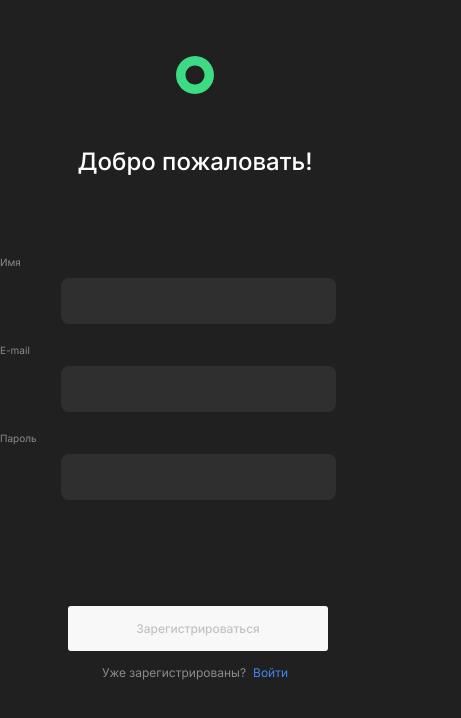
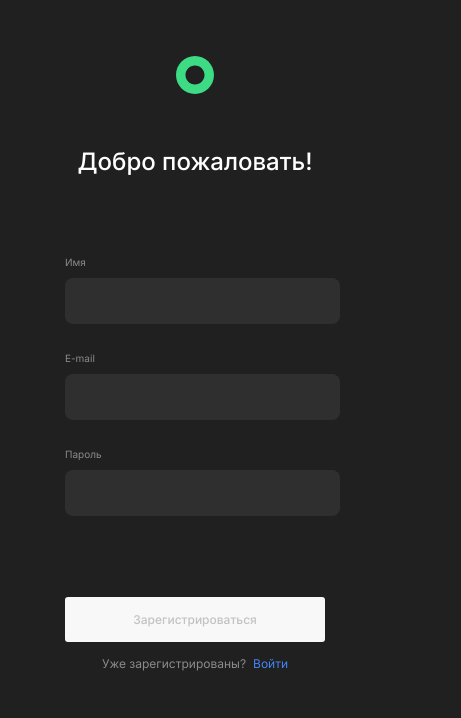
Before and after one commit to DeKolpakov/movies-explorer-frontend, a React (Create React App) app: page /signup in a window 390 px wide. Shown: the top 718 px of the page, 461 px wide, since content can reach past the window. Built offline with nearby package versions, Linux system fonts and the light colour scheme.

Commit message:
fix: исправлена регистрация, валидация и отображение ошибок

```diff
--- a/src/components/Login/Login.jsx
+++ b/src/components/Login/Login.jsx
@@ -1,18 +1,21 @@
-import React from 'react';
+import React, {useState} from 'react';
 import {Link} from 'react-router-dom';
 import logo from '../../images/logo.svg';
 import Button from '../Button/Button';
 import useFormValidator from '../../utils/useFormValidator';
 
-function Login({handleLogin, loginMessage, loginError, isLoading}) {
+function Login({handleLogin, loginMessage, loginError}) {
+  const [isLoading, setIsLoading] = useState(false);
+
   const validation = useFormValidator();
+  const isFormValid = validation.isValid;
 
-  function handleSubmit(e) {
+  const handleSubmit = async (e) => {
     e.preventDefault();
-    handleLogin(validation.values);
-  }
-
-  const isFormValid = validation.isValid;
+    setIsLoading(true);
+    await handleLogin(validation.values);
+    setIsLoading(false);
+  };
 
   return (
     <section className='login'>
@@ -23,7 +26,7 @@ function Login({handleLogin, loginMessage, loginError, isLoading}) {
       <form className='login__form' id='login__form' name='login__form' onSubmit={handleSubmit} noValidate>
         <p className='login__input-name'>E-mail</p>
         <input
-          className='login__input'
+          className={`login__input ${validation.errors.email ? 'login__input_novalide' : ''}`}
           id='email'
           name='email'
           type='email'
@@ -33,9 +36,12 @@ function Login({handleLogin, loginMessage, loginError, isLoading}) {
           disabled={isLoading}
           required
         />
+        <span className='login__error' id='login__error'>
+          {validation.errors.email}
+        </span>
         <p className='login__input-name'>Пароль</p>
         <input
-          className={`login__input ${!isFormValid ? 'login__input_novalide' : ''}`}
+          className={`login__input ${validation.errors.password ? 'login__input_novalide' : ''}`}
           id='password'
           name='password'
           type='password'
@@ -46,7 +52,7 @@ function Login({handleLogin, loginMessage, loginError, isLoading}) {
           required
         />
         <span className='login__error' id='login__error'>
-          {[validation.errors.email, validation.errors.password, loginError].find(Boolean)}
+          {[validation.errors.password, loginError].find(Boolean)}
         </span>
         <span className='login__message' id='login__message'>
           {loginMessage}
--- a/src/components/Movies/Movies.jsx
+++ b/src/components/Movies/Movies.jsx
@@ -67,6 +67,10 @@ function Movies({isLoggedIn}) {
     checkSavedCards();
   }, [currentUser]);
 
+  useEffect(() => {
+    checkFirstSearch();
+  }, [currentUser, isLoading]);
+
   const handleChange = () => {
     setCheckboxState((current) => !current);
   };
@@ -83,7 +87,7 @@ function Movies({isLoggedIn}) {
 
   async function resetFilteredCards() {
     try {
-      let movies = JSON.parse(localStorage.getItem('movies'));
+      const movies = JSON.parse(localStorage.getItem('movies'));
       if (!Array.isArray(movies)) {
         setFirstSearch(true);
       } else {
@@ -104,16 +108,25 @@ function Movies({isLoggedIn}) {
 
   function setFilteredMovies(movies) {
     const filteredMovies = filterMovies(searchQuery, movies);
+    setFoundCards(filteredMovies);
+    setNotFound(filteredMovies.length === 0);
     localStorage.setItem('foundCards', JSON.stringify(filteredMovies));
     localStorage.setItem('searchQuery', searchQuery);
     localStorage.setItem('checkboxState', checkboxState);
-    setFoundCards(filteredMovies);
-    setNotFound(filteredMovies.length === 0);
   }
 
   function checkMovies() {
     const movies = localStorage.getItem('movies');
     return movies ? true : false;
+  }
+
+  function checkFirstSearch() {
+    const movies = localStorage.getItem('movies');
+    if (movies) {
+      setFirstSearch(false);
+    } else {
+      setFirstSearch(true);
+    }
   }
 
   const handleSearch = async () => {
@@ -134,6 +147,7 @@ function Movies({isLoggedIn}) {
       console.error(err);
       setError(true);
     } finally {
+      setFirstSearch(false);
       setIsLoading(false);
     }
   };
@@ -142,7 +156,6 @@ function Movies({isLoggedIn}) {
     try {
       const res = await mainApi.getMovies();
       const myMovies = res.filter((movie) => movie.owner === currentUser._id);
-
       setSavedCards(myMovies);
     } catch (err) {
       console.error(err);
@@ -207,8 +220,8 @@ function Movies({isLoggedIn}) {
             foundCards={foundCards}
           />
         )}
+        {!isLoading && firstSearch && <p className='movies__card-message'>Для начала введите поисковой запрос</p>}
         {notFound && <p className='movies__card-message'>Ничего не найдено</p>}
-        {firstSearch && <p className='movies__card-message'>Для начала введите поисковой запрос</p>}
         {error && <p className='movies__card-message'>Во время запроса произошла ошибка</p>}
       </section>
       <Footer />
--- a/src/components/Register/Register.css
+++ b/src/components/Register/Register.css
@@ -52,12 +52,8 @@
   font-style: normal;
   font-weight: 400;
   line-height: normal;
-  margin: 10px auto 20px auto;
+  margin: 10px auto 0 auto;
   padding: 0 0 0 15px;
-}
-
-.register__input:last-of-type {
-  margin: 10px auto 0 auto;
 }
 
 .register__input_novalide {
@@ -66,16 +62,23 @@
 
 .register__error {
   width: 396px;
-  height: 13px;
+  height: 12px;
+  display: block;
   color: #ee3465;
   font-family: 'Inter', Helvetica, Arial, sans-serif;
   font-size: 10px;
   font-style: normal;
   font-weight: 400;
   line-height: normal;
-  display: inline-block;
-  margin: 10px auto 0 0;
+  text-overflow: ellipsis;
+  white-space: nowrap;
+  overflow: hidden;
+  margin: 6px auto 10px 0;
   padding: 0;
+}
+
+.register__error:nth-of-type(3){
+  margin: 6px auto 0 0;
 }
 
 .register__message {
@@ -88,7 +91,7 @@
   font-weight: 400;
   line-height: normal;
   display: inline-block;
-  margin: 0 auto 70px 0;
+  margin: 0 auto 50px 0;
   padding: 0;
 }
 
@@ -151,6 +154,7 @@
   }
 
   .register__form {
+    width: 260px;
     display: flex;
     flex-direction: column;
     justify-content: center;
@@ -167,11 +171,9 @@
     width: 260px;
   }
 
-  .register__span {
+  .register__error {
     width: 260px;
-    height: 10px;
     font-size: 10px;
-    margin: 10px auto 160px 0;
   }
 
   .register__footer {
--- a/src/components/Register/Register.jsx
+++ b/src/components/Register/Register.jsx
@@ -5,17 +5,17 @@ import Button from '../Button/Button';
 import useFormValidator from '../../utils/useFormValidator';
 
 function Register({handleRegister, registerMessage, registerError}) {
+  const [isLoading, setIsLoading] = useState(false);
+
   const validation = useFormValidator();
   const isFormValid = validation.isValid;
 
-  const [disabled, setIsDisabled] = useState(false);
-
-  function handleSubmit(e) {
+  const handleSubmit = async (e) => {
     e.preventDefault();
-    handleRegister(validation.values);
-    setIsDisabled(true);
-    console.log(disabled);
-  }
+    setIsLoading(true);
+    await handleRegister(validation.values);
+    setIsLoading(false);
+  };
 
   return (
     <section className='register'>
@@ -28,7 +28,7 @@ function Register({handleRegister, registerMessage, registerError}) {
       <form className='register__form' id='register__form' name='register__form' onSubmit={handleSubmit} noValidate>
         <p className='register__input-name'>Имя</p>
         <input
-          className={`register__input `}
+          className={`register__input ${validation.errors.name ? 'register__input_novalide' : ''}`}
           id='name'
           name='name'
           type='text'
@@ -36,43 +36,42 @@ function Register({handleRegister, registerMessage, registerError}) {
           onChange={(e) => validation.handleChange(e)}
           minLength='2'
           maxLength='20'
-          disabled={disabled}
+          disabled={isLoading}
           required
         />
+        <span className='register__error' id='register__error'>
+          {validation.errors.name}
+        </span>
 
         <p className='register__input-name'>E-mail</p>
         <input
-          className={`register__input `}
+          className={`register__input ${validation.errors.email ? 'register__input_novalide' : ''}`}
           id='email'
           name='email'
           type='email'
           value={validation.values.email ?? ''}
           onChange={(e) => validation.handleChange(e)}
-          disabled={disabled}
+          disabled={isLoading}
           required
         />
+        <span className='register__error' id='register__error'>
+          {validation.errors.email}
+        </span>
 
         <p className='register__input-name'>Пароль</p>
         <input
-          className={`register__input ${!isFormValid ? 'register__input_novalide' : ''}`}
+          className={`register__input ${validation.errors.password ? 'register__input_novalide' : ''}`}
           id='password'
           name='password'
           type='password'
           value={validation.values.password ?? ''}
           onChange={(e) => validation.handleChange(e)}
           minLength='8'
-          disabled={disabled}
+          disabled={isLoading}
           required
         />
-
         <span className='register__error' id='register__error'>
-          {[
-            validation.errors.name,
-            validation.errors.email,
-            validation.errors.password,
-            registerMessage,
-            registerError,
-          ].find(Boolean)}
+          {[validation.errors.password, registerError].find(Boolean)}
         </span>
         <span className='register__message' id='register__message'>
           {registerMessage}
@@ -83,7 +82,7 @@ function Register({handleRegister, registerMessage, registerError}) {
           buttonName='Зарегистрироваться'
           additionalClass={isFormValid ? 'button_active' : ''}
           type='submit'
-          disabled={disabled && !isFormValid}
+          disabled={isLoading && !isFormValid}
         />
       </form>
       <div className='register__footer'>
--- a/src/utils/auth.js
+++ b/src/utils/auth.js
@@ -5,6 +5,9 @@ class ApiAuth {
     if (res.ok) {
       return res.json();
     } else {
+      if (res.status === 409) {
+        return Promise.reject(`Пользователь с такими данными уже существует`);
+      }
       return Promise.reject(`Ошибка запроса: ${res.status}`);
     }
   }
@@ -29,9 +32,18 @@ class ApiAuth {
         'Content-Type': 'application/json',
       },
       body: JSON.stringify({email, password}),
-    })
-      .then(this._checkResponse)
+    }).then(this._checkResponse);
+  }
 
+  logout() {
+    return fetch(`${BASE_URL}/signout`, {
+      method: 'POST',
+      credentials: 'include',
+      headers: {
+        'Accept': 'application/json',
+        'Content-Type': 'application/json',
+      },
+    }).then(this._checkResponse);
   }
 
   checkToken() {
--- a/src/utils/constants.js
+++ b/src/utils/constants.js
@@ -1,4 +1,6 @@
-export const BASE_URL = 'https://api.movie.dekolpakov.nomoredomainsmonster.ru';
+//export const BASE_URL = 'https://api.movie.dekolpakov.nomoredomainsmonster.ru';
+
+export const BASE_URL = 'http://localhost:3000';
 
 export const MOVIE_URL = 'https://api.nomoreparties.co';
 
--- a/src/utils/useFormValidator.js
+++ b/src/utils/useFormValidator.js
@@ -20,19 +20,22 @@ function useFormValidator() {
   const handleChange = (event) => {
     const {name, value} = event.target;
     setValues({...values, [name]: value});
+    let updatedErrors;
     if (name === 'email') {
       const isEmailValid = /^[^\s@]+@[^\s@]+\.[^\s@]{2,}$/.test(value);
-      setErrors({...errors, [name]: isEmailValid ? '' : 'Введите корректный email адрес'});
+      updatedErrors = {...errors, [name]: isEmailValid ? '' : 'Введите корректный email адрес'};
     } else {
-      setErrors({...errors, [name]: event.target.validationMessage});
+      updatedErrors = {...errors, [name]: event.target.validationMessage};
     }
-    setIsValid(event.target.closest('form').checkValidity());
+    setErrors(updatedErrors);
+    const formIsValid = Object.values(updatedErrors).every((error) => !error);
+    const isFormValid = event.target.closest('form').checkValidity();
+    setIsValid(formIsValid && isFormValid);
   };
 
   const setCurrentUserValues = (currentUser) => {
     setValues({name: currentUser.name, email: currentUser.email});
   };
-
   return {values, errors, isValid, handleChange, setCurrentUserValues};
 }
 
```
Also changed, not shown: src/components/App/App.jsx (+14 -33 lines), src/components/Login/Login.css (+20 -18 lines).
